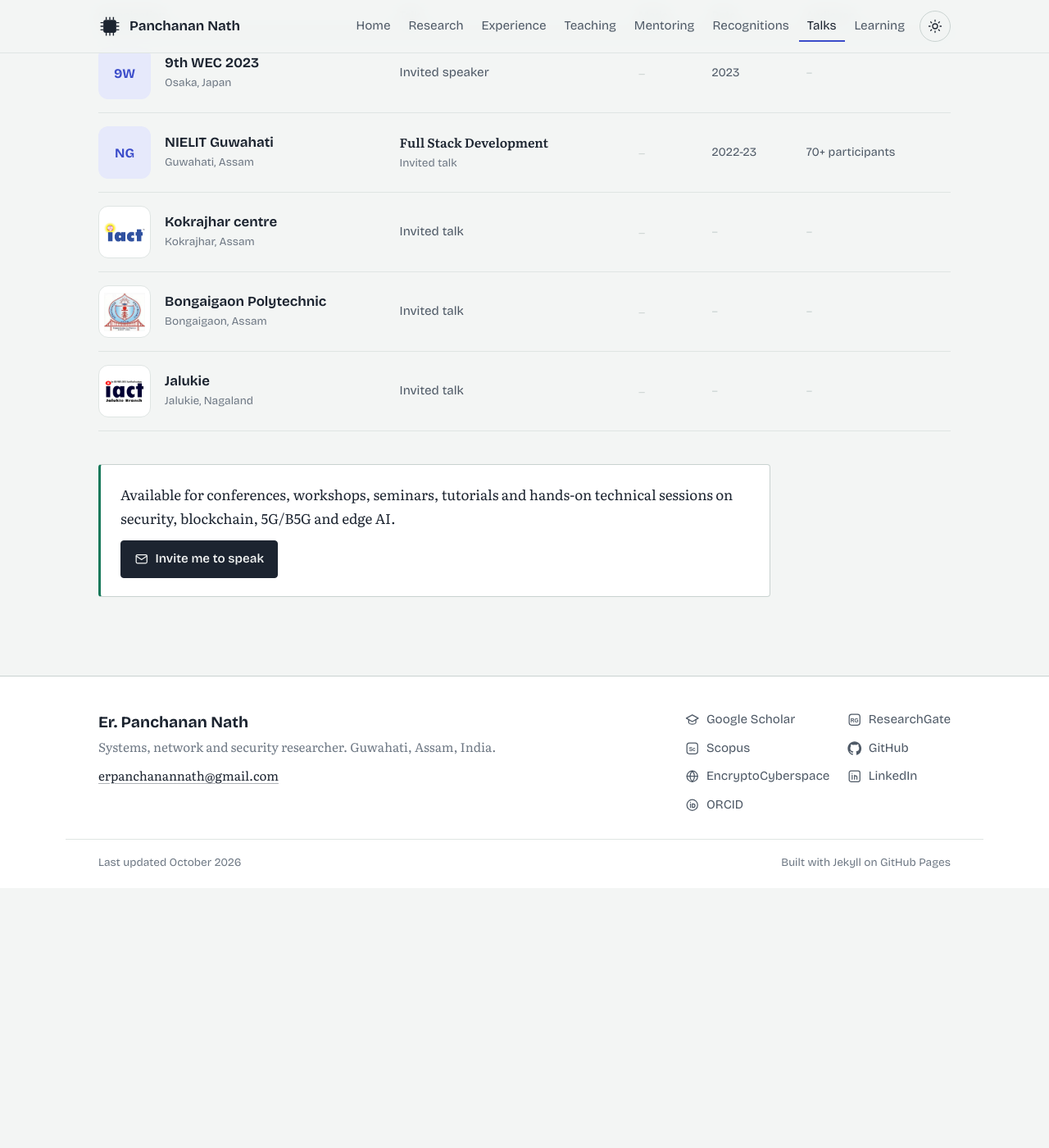
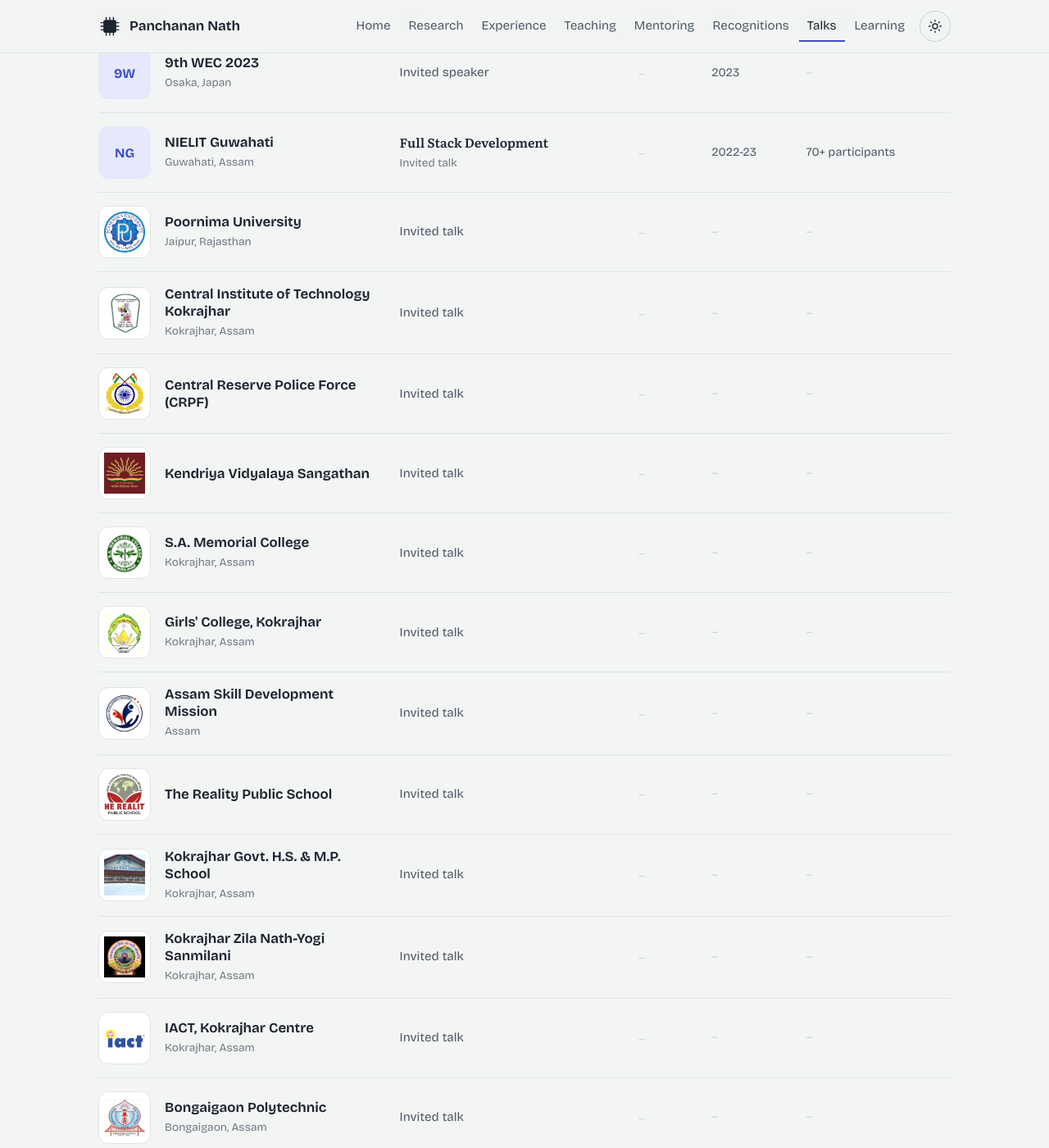
Before and after one commit to PanchananNath/PanchananNath.github.io, a Jekyll site: the page built from talks.html, in a window 1280 px wide and 1400 px high, scrolled down 410 px. Shown: the whole window at 82% size. Built offline with Jekyll 4.4.1, drawn with Linux system fonts in a browser that asks for light colours; before the commit the page ends 1493 px from its top, so only the background shows below that; some of the changed text lies outside the part shown.

Commit message:
Invited talks: identify all 15 organisations from logos

```diff
--- a/_data/talks.yml
+++ b/_data/talks.yml
@@ -27,9 +27,66 @@
       date: "2022-23"
       audience: "70+ participants"
 
-- org: "Kokrajhar centre"
+- org: "Poornima University"
+  place: "Jaipur, Rajasthan"
+  logo: "/assets/img/talks/poornima-university.jpg"
+  talks:
+    - type: "Invited talk"
+
+- org: "Central Institute of Technology Kokrajhar"
   place: "Kokrajhar, Assam"
-  logo: "/assets/img/talks/kokrajhar-centre.jpg"
+  logo: "/assets/img/talks/cit-kokrajhar.jpg"
+  talks:
+    - type: "Invited talk"
+
+- org: "Central Reserve Police Force (CRPF)"
+  logo: "/assets/img/talks/crpf.jpg"
+  talks:
+    - type: "Invited talk"
+
+- org: "Kendriya Vidyalaya Sangathan"
+  logo: "/assets/img/talks/kvs.jpg"
+  talks:
+    - type: "Invited talk"
+
+- org: "S.A. Memorial College"
+  place: "Kokrajhar, Assam"
+  logo: "/assets/img/talks/sa-memorial-college.jpg"
+  talks:
+    - type: "Invited talk"
+
+- org: "Girls' College, Kokrajhar"
+  place: "Kokrajhar, Assam"
+  logo: "/assets/img/talks/girls-college-kokrajhar.jpg"
+  talks:
+    - type: "Invited talk"
+
+- org: "Assam Skill Development Mission"
+  place: "Assam"
+  logo: "/assets/img/talks/asdm.jpg"
+  talks:
+    - type: "Invited talk"
+
+- org: "The Reality Public School"
+  logo: "/assets/img/talks/reality-public-school.jpg"
+  talks:
+    - type: "Invited talk"
+
+- org: "Kokrajhar Govt. H.S. & M.P. School"
+  place: "Kokrajhar, Assam"
+  logo: "/assets/img/talks/kokrajhar-govt-hs-mp-school.jpg"
+  talks:
+    - type: "Invited talk"
+
+- org: "Kokrajhar Zila Nath-Yogi Sanmilani"
+  place: "Kokrajhar, Assam"
+  logo: "/assets/img/talks/nath-yogi-sanmilani-kokrajhar.jpg"
+  talks:
+    - type: "Invited talk"
+
+- org: "IACT, Kokrajhar Centre"
+  place: "Kokrajhar, Assam"
+  logo: "/assets/img/talks/iact-kokrajhar.jpg"
   talks:
     - type: "Invited talk"
 
@@ -39,8 +96,8 @@
   talks:
     - type: "Invited talk"
 
-- org: "Jalukie"
+- org: "IACT, Jalukie Branch"
   place: "Jalukie, Nagaland"
-  logo: "/assets/img/talks/jalukie.jpg"
+  logo: "/assets/img/talks/iact-jalukie.jpg"
   talks:
     - type: "Invited talk"
```
Also changed, not shown: assets/img/talks/asdm.jpg (renamed from assets/img/talks/logo-07.jpg), assets/img/talks/cit-kokrajhar.jpg (renamed from assets/img/talks/logo-02.jpg), assets/img/talks/crpf.jpg (renamed from assets/img/talks/logo-03.jpg), assets/img/talks/girls-college-kokrajhar.jpg (renamed from assets/img/talks/logo-06.jpg), assets/img/talks/iact-jalukie.jpg (renamed from assets/img/talks/jalukie.jpg), assets/img/talks/iact-kokrajhar.jpg (renamed from assets/img/talks/kokrajhar-centre.jpg), assets/img/talks/kokrajhar-govt-hs-mp-school.jpg (renamed from assets/img/talks/logo-09.jpg), assets/img/talks/kvs.jpg (renamed from assets/img/talks/logo-04.jpg), assets/img/talks/nath-yogi-sanmilani-kokrajhar.jpg (renamed from assets/img/talks/logo-10.jpg), assets/img/talks/poornima-university.jpg (renamed from assets/img/talks/logo-01.jpg), assets/img/talks/reality-public-school.jpg (renamed from assets/img/talks/logo-08.jpg), assets/img/talks/sa-memorial-college.jpg (renamed from assets/img/talks/logo-05.jpg).
